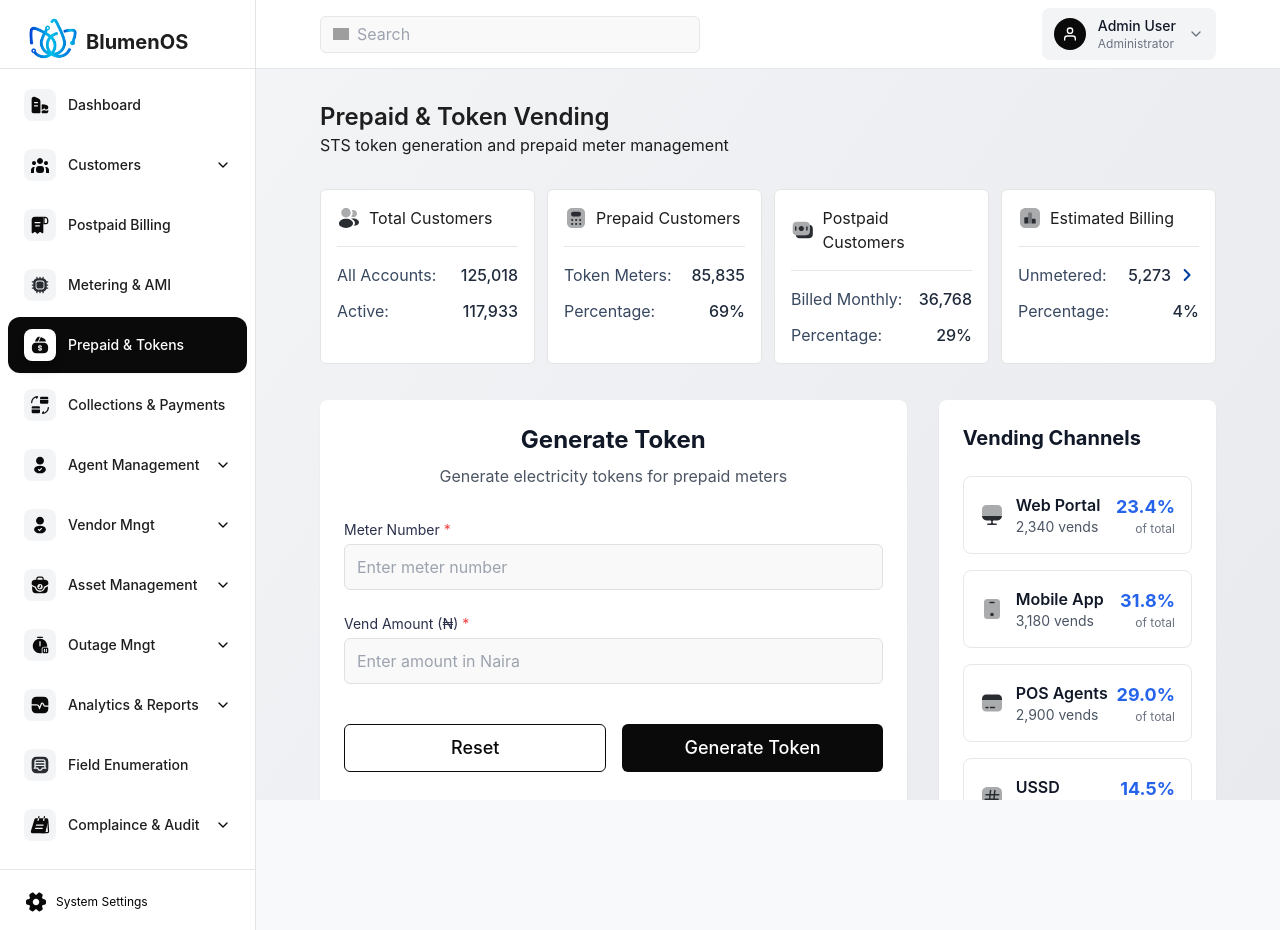
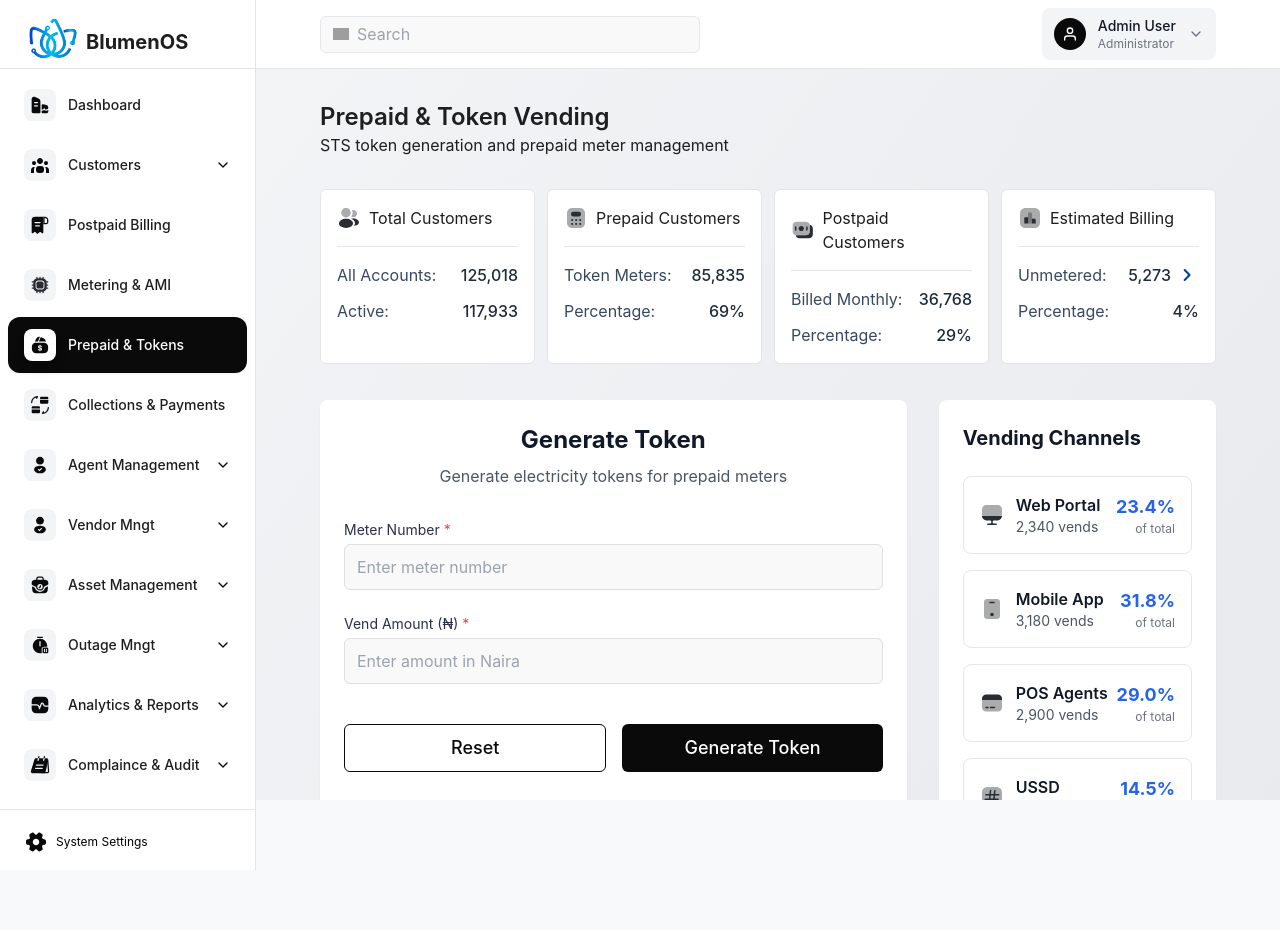
Before and after one commit to Dekatron322/blumenOs, a Next.js app: page /tokens in a window 1280 px wide. After the commit the page ends 870 px from the top, so only its background shows below. Built offline with nearby package versions, Linux system fonts and the light colour scheme; grey boxes are pictures that could not be loaded.

Commit message:
chore: remove field enumeration link from sidebar navigation

```diff
--- a/components/Sidebar/Links.tsx
+++ b/components/Sidebar/Links.tsx
@@ -113,11 +113,11 @@ const links: LinkItem[] = [
       { name: "Performance Analytics", href: "/analytics/performance-analytics" },
     ],
   },
-  {
-    name: "Field Enumeration",
-    href: "/field-enumeration",
-    icon: FieldIcon,
-  },
+  // {
+  //   name: "Field Enumeration",
+  //   href: "/field-enumeration",
+  //   icon: FieldIcon,
+  // },
   {
     name: "Complaince & Audit",
     href: "/complaince",
```
